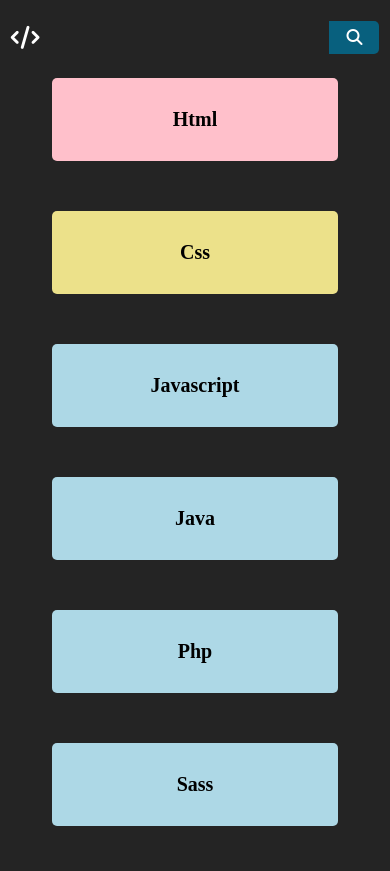
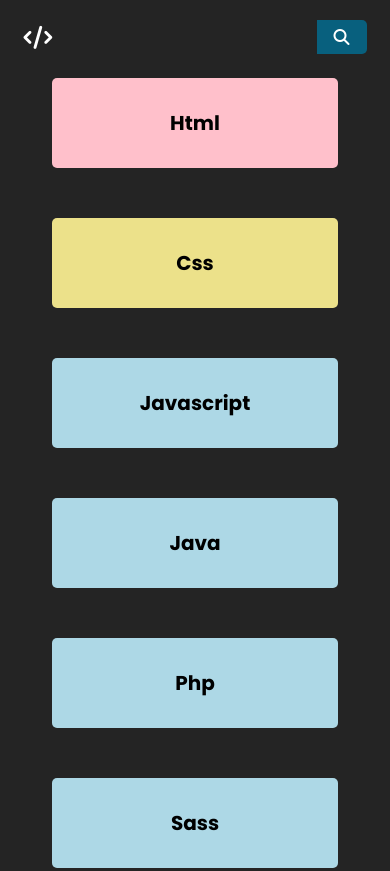
Before and after one commit to yaasiinaxmed/code-languages-website, a plain HTML site: page index.html in a window 390 px wide. Shown: the top 871 px of the page. Drawn offline with Linux system fonts and the light colour scheme.

Commit message:
intial commit

```diff
--- a/style.css
+++ b/style.css
@@ -3,6 +3,7 @@
     padding: 0;
     margin: 0;
     box-sizing: border-box;
+    font-family: 'poppins', sans-serif;
     text-transform: capitalize;
 }
 body{
@@ -280,10 +281,21 @@ label .fa-magnifying-glass{
         right: 18rem;
     }
     label input{
-        width: 260px;
+        width: 230px;
+        padding: 5px 7px;
     }
     .logo{
         position: relative;
         left: 18rem;
     }
 }
+@media (max-width: 406px){
+    label{
+        position: relative;
+        right: 18.8rem;
+    }
+    .logo{
+        position: relative;
+        left: 18.8rem;
+    }
+}
```
